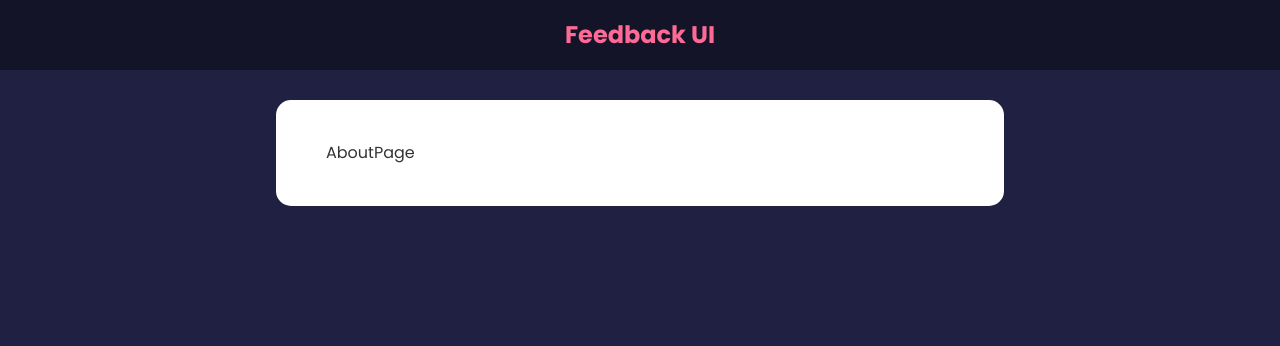
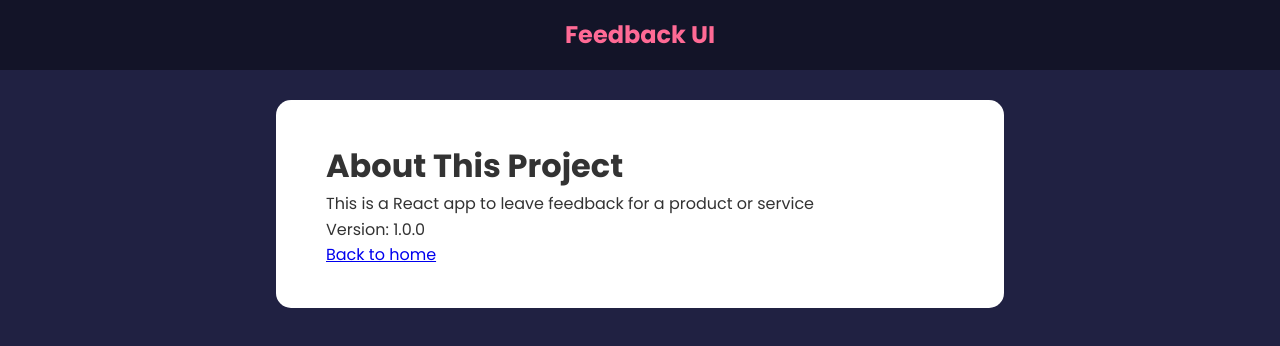
Before and after one commit to nemimj/feedback-app, a React (Create React App) app: page /about in a window 1280 px wide. Shown: the top 346 px of the page. Built offline with nearby package versions, Linux system fonts and the light colour scheme.

Commit message:
added links to abouticonlist.jsx and aboutpage.jsx

```diff
--- a/src/App.js
+++ b/src/App.js
@@ -7,6 +7,11 @@
 import FeedbackStats from "./components/FeedbackStats.jsx";
 import FeedbackForm from "./components/FeedbackForm.jsx";
 import AboutPage from "./components/pages/AboutPage.jsx"
+import AboutIconLink from "./components/AboutIconLink.jsx";
+
+// *Use <a> tags for external links
+
+
 function App() {
   const [feedback, setFeedback] = useState(FeedbackData);
 
@@ -33,10 +38,13 @@
           feedback={feedback}
           handleDelete={deleteFeedback}
         ></FeedbackList>
+        <AboutIconLink></AboutIconLink>
+
       </>}>
         </Route>
         <Route path="/about" element={<AboutPage />}></Route>
         </Routes>
+
       </div>
     </Router>
   );
--- /dev/null
+++ b/src/components/AboutIconLink.jsx
@@ -0,0 +1,17 @@
+import React from 'react'
+import { Link } from 'react-router-dom'
+import { FaQuestion } from 'react-icons/fa'
+
+// *Use <a> tags for external links
+
+function AboutIconLink() {
+  return (
+    <div className='about-link'>
+    <Link to='/about'>
+    <FaQuestion></FaQuestion>
+    </Link>
+    </div>
+  )
+}
+
+export default AboutIconLink
--- a/src/components/pages/AboutPage.jsx
+++ b/src/components/pages/AboutPage.jsx
@@ -1,8 +1,17 @@
 import React from 'react'
 import Card from '../shared/Card'
+import { Link } from 'react-router-dom'
+
+
 function AboutPage() {
   return (
-    <Card>AboutPage</Card>
+    <Card>
+      <h1>About This Project</h1>
+      <p>This is a React app to leave feedback for a product or service</p>
+      <p>Version: 1.0.0</p>
+
+      <Link to='/'>Back to home</Link>
+    </Card>
   )
 }
 
```
